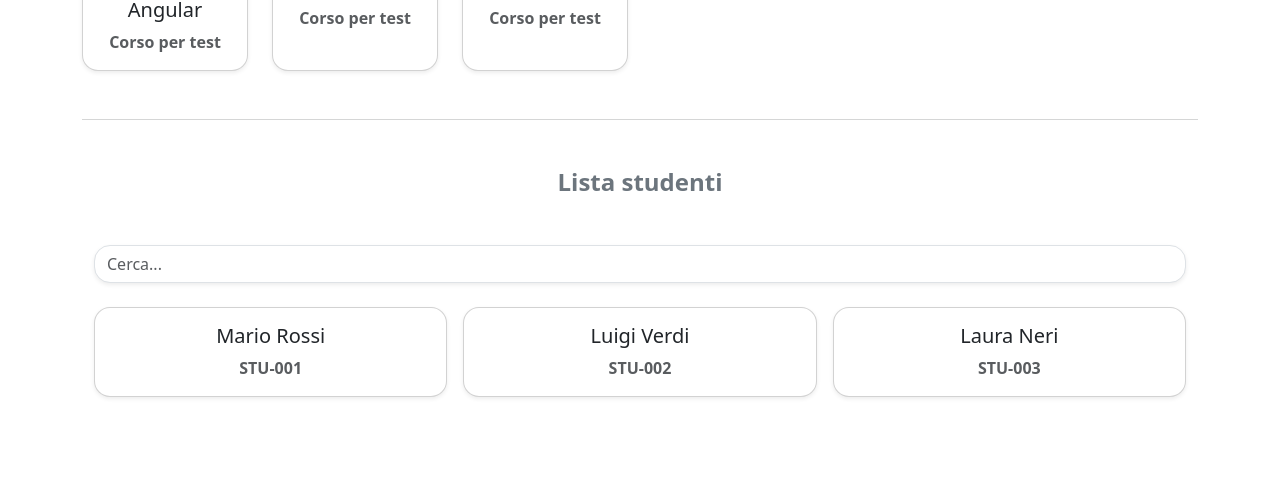
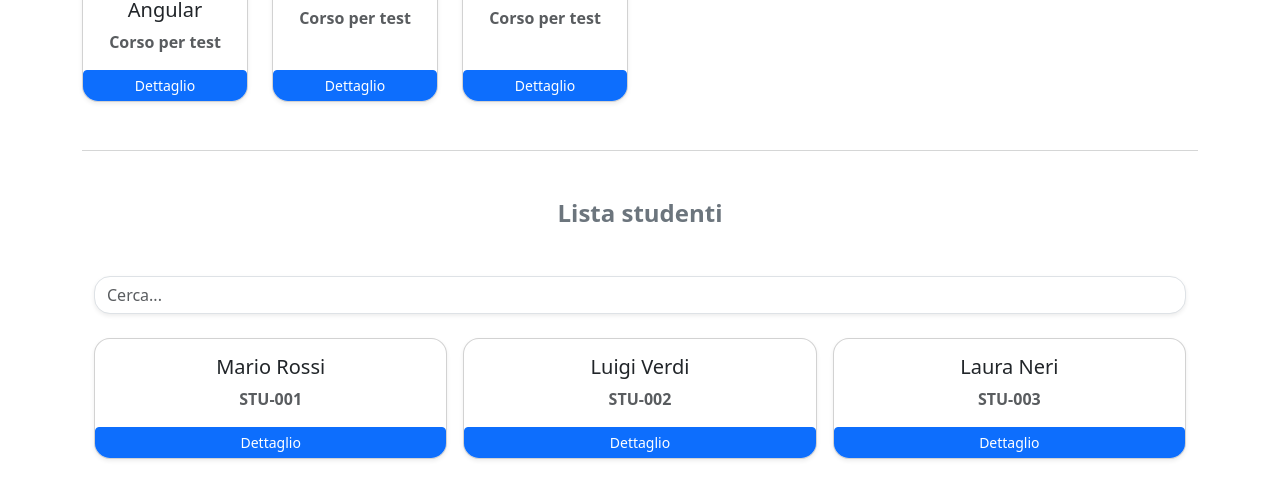
Before and after one commit to nave-scuola/gestione-iscrizioni-fe, an Angular app: page / in a window 1280 px wide. Shown: the part 339-838 px from the top of the page. Before the commit the page ends 800 px from the top, so only its background shows below. Built offline with nearby package versions, Linux system fonts and the light colour scheme.

Commit message:
Concluso task FE.3-03 e testato con successo in Console

```diff
--- a/src/app/features/iscrizioni/pages/lista-studenti/lista-studenti.html
+++ b/src/app/features/iscrizioni/pages/lista-studenti/lista-studenti.html
@@ -15,6 +15,7 @@
                     <app-card
                         [titolo]="item.nome + ' ' + item.cognome"
                         [descrizione]="item.codiceStudente"
+                        (selezionato)="onCardClick(item)"
                     >
                     </app-card>
                 </div>
--- a/src/app/features/iscrizioni/pages/lista-studenti/lista-studenti.ts
+++ b/src/app/features/iscrizioni/pages/lista-studenti/lista-studenti.ts
@@ -33,4 +33,9 @@ export class ListaStudenti {
     });
 
   });
+
+  onCardClick(item: StudenteRTO): void {
+    console.log("Selezionato: ", item);
+  }
+
 }
--- a/src/app/shared/components/card/card.html
+++ b/src/app/shared/components/card/card.html
@@ -6,4 +6,6 @@
         <h5 class="card-title">{{ titolo() }}</h5>
         <p class="card-text text-muted">{{ descrizione() }}</p>
     </div>
+
+    <button class="btn btn-primary btn-sm" (click)="selezionato.emit()">Dettaglio</button>
 </div>
--- a/src/app/shared/components/card/card.ts
+++ b/src/app/shared/components/card/card.ts
@@ -1,4 +1,4 @@
-import { Component, input } from '@angular/core';
+import { Component, input, output } from '@angular/core';
 
 @Component({
   selector: 'app-card',
@@ -11,4 +11,6 @@ export class Card {
   image = input<string>();
   titolo = input.required<string>();
   descrizione = input<string>();
+
+  selezionato = output<void>();
 }
```
